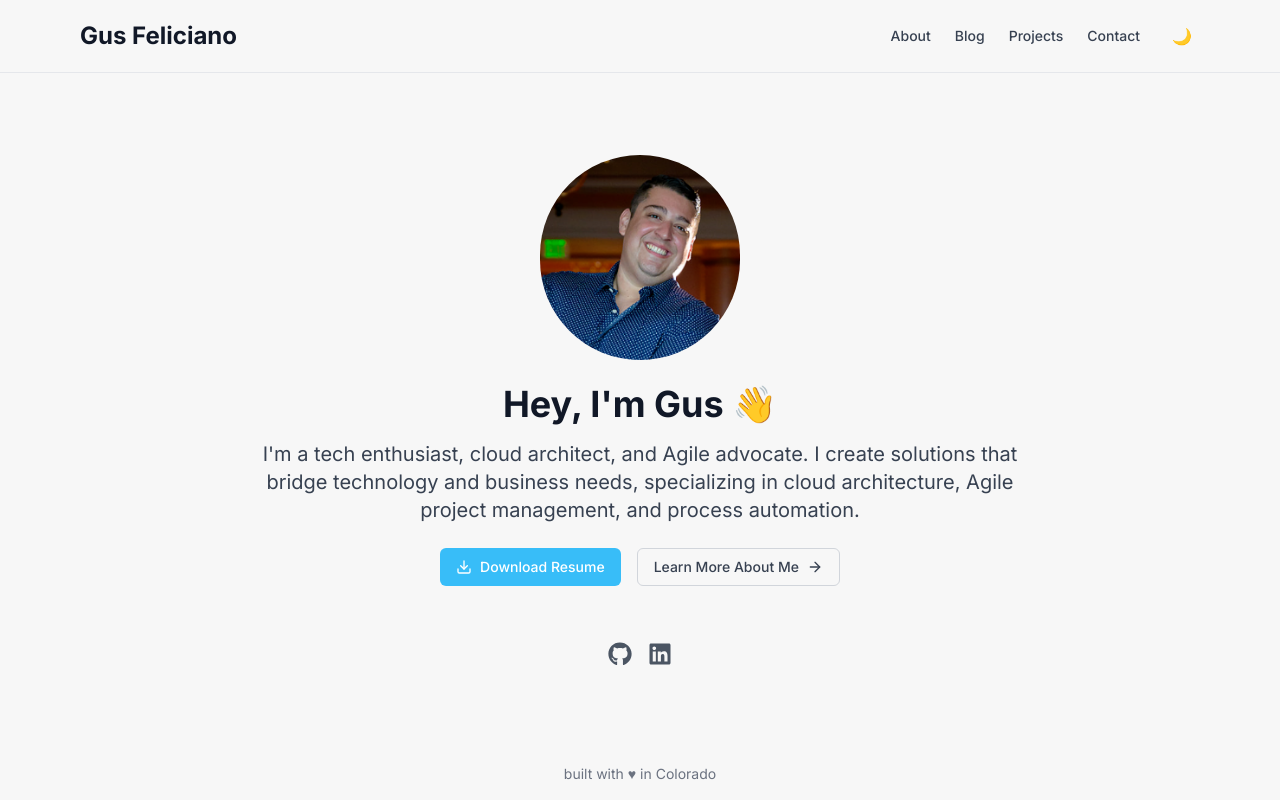
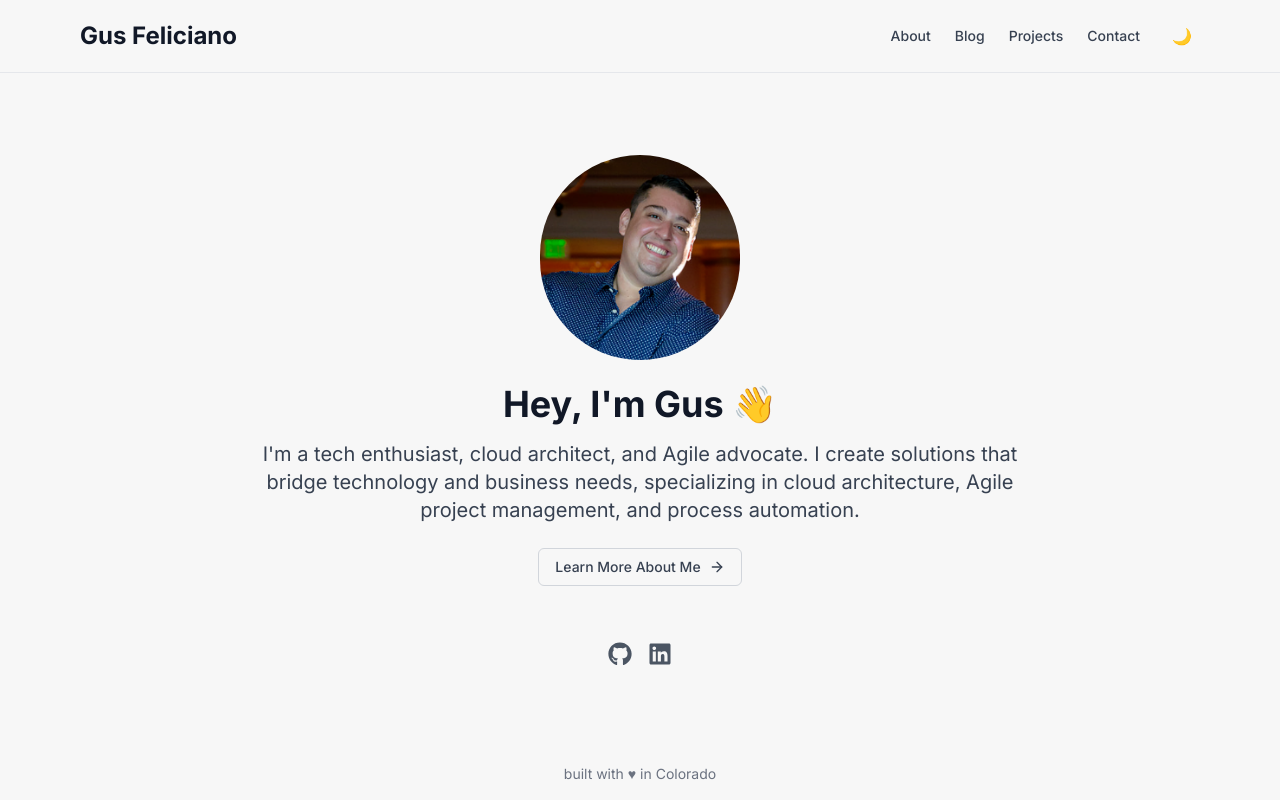
Before and after one commit to gusfeliciano/gusfeliciano-website, a Next.js app: page / in a window 1280 px wide. Built offline with nearby package versions, Linux system fonts and the light colour scheme.

Commit message:
commented out resume download button in home page

```diff
--- a/src/app/page.tsx
+++ b/src/app/page.tsx
@@ -28,11 +28,11 @@ export default function Home() {
           I'm a tech enthusiast, cloud architect, and Agile advocate. I create solutions that bridge technology and business needs, specializing in cloud architecture, Agile project management, and process automation.
         </p>
         <div className="flex flex-col sm:flex-row justify-center gap-4 mb-6">
-          <Button asChild>
+          {/*<Button asChild>
             <a href="/Gustavo.Feliciano.Resume.pdf" download>
               <Download className="mr-2 h-4 w-4" /> Download Resume
             </a>
-          </Button>
+          </Button>*/}
           <Button asChild variant="outline">
             <Link href="/about">
               Learn More About Me <ArrowRight className="ml-2 h-4 w-4" />
```
